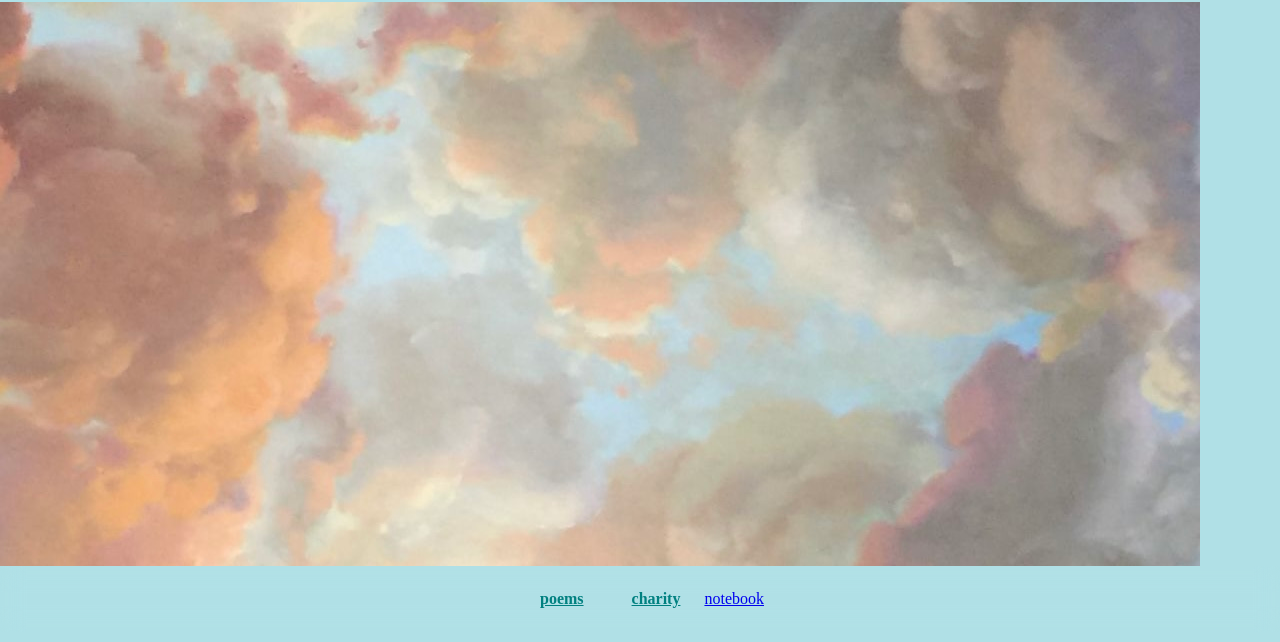
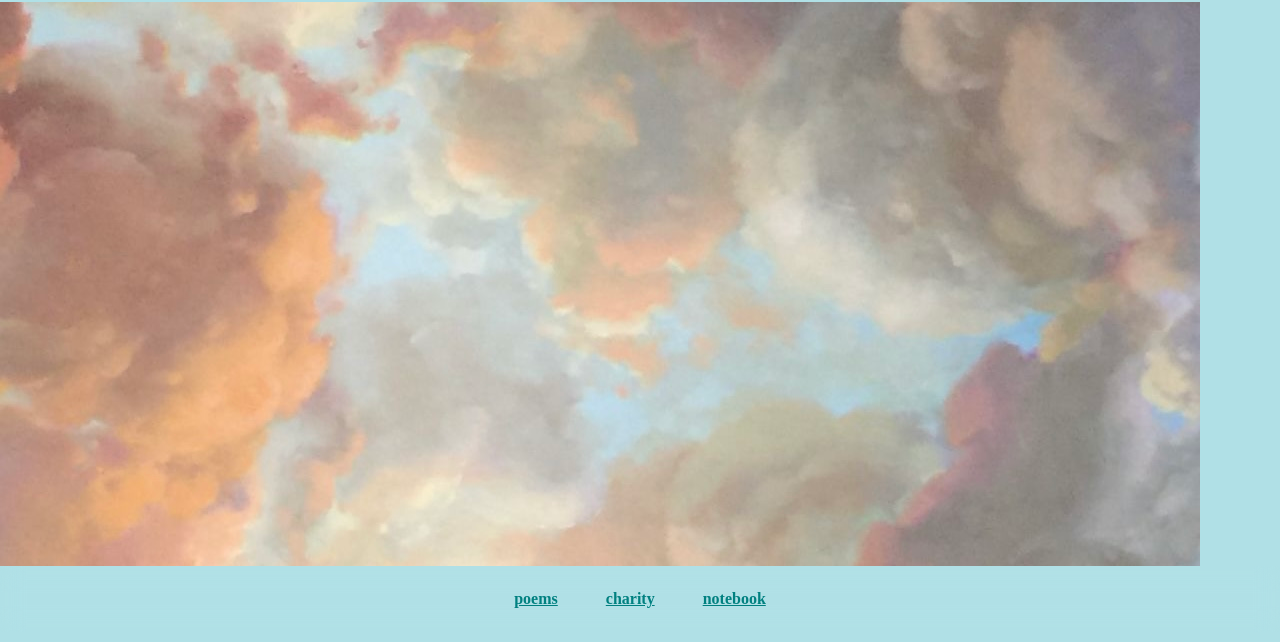
Before and after one commit to oliviawebsites/chipssite, a plain HTML site: page index.html in a window 1280 px wide. Shown: the part 158-800 px from the top of the page. Drawn offline with Linux system fonts and the light colour scheme.

Commit message:
Update index.html

```diff
--- a/index.html
+++ b/index.html
@@ -35,7 +35,7 @@ alt= "pink cloudy sky"
 <ul class="mitte">
 <li> <a href="/#pos"> poems </a> </li>
 <li> <a href="/#cha"> charity </a> </li>
-<a href="page2.html"> notebook </a>
+<li> <a href="page2.html"> notebook </a> </li>
 </ul>
 </nav>
 
```
